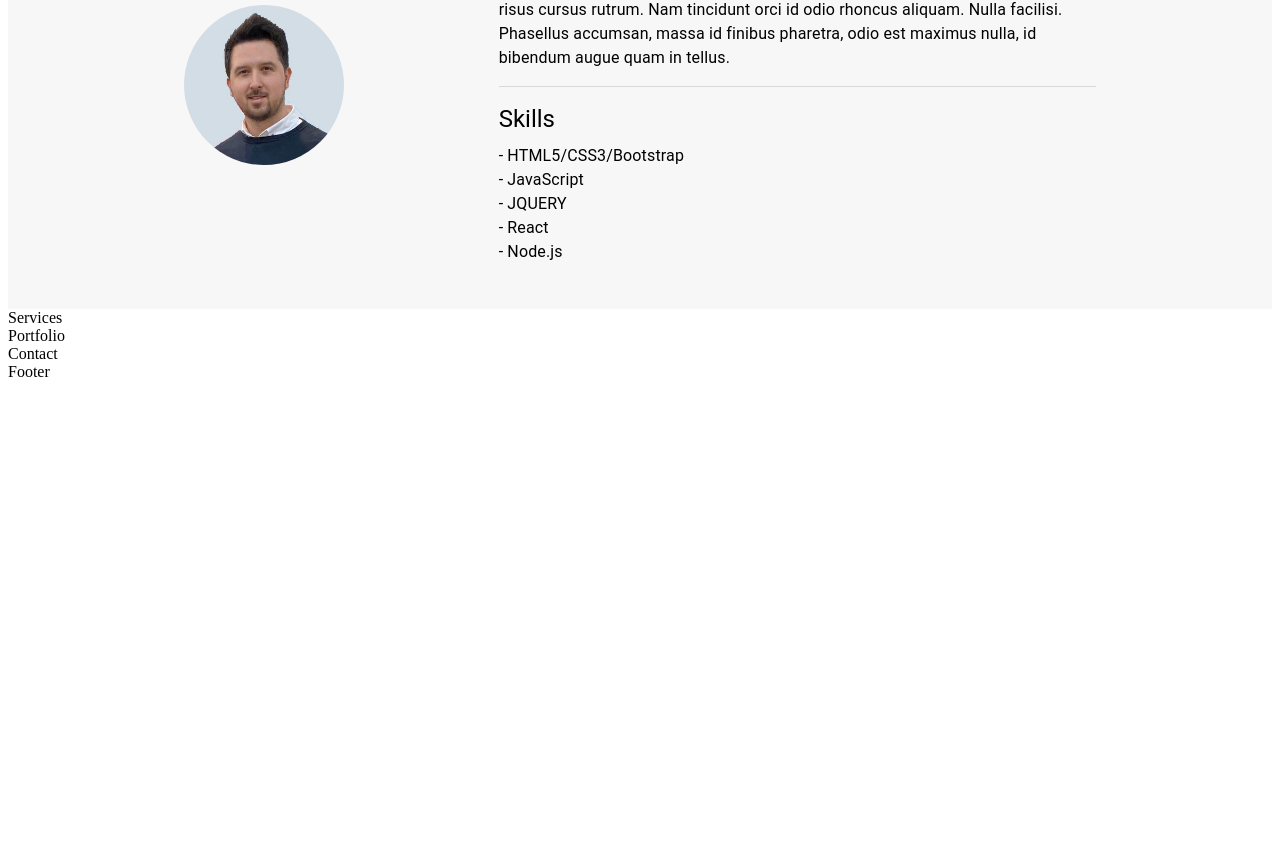
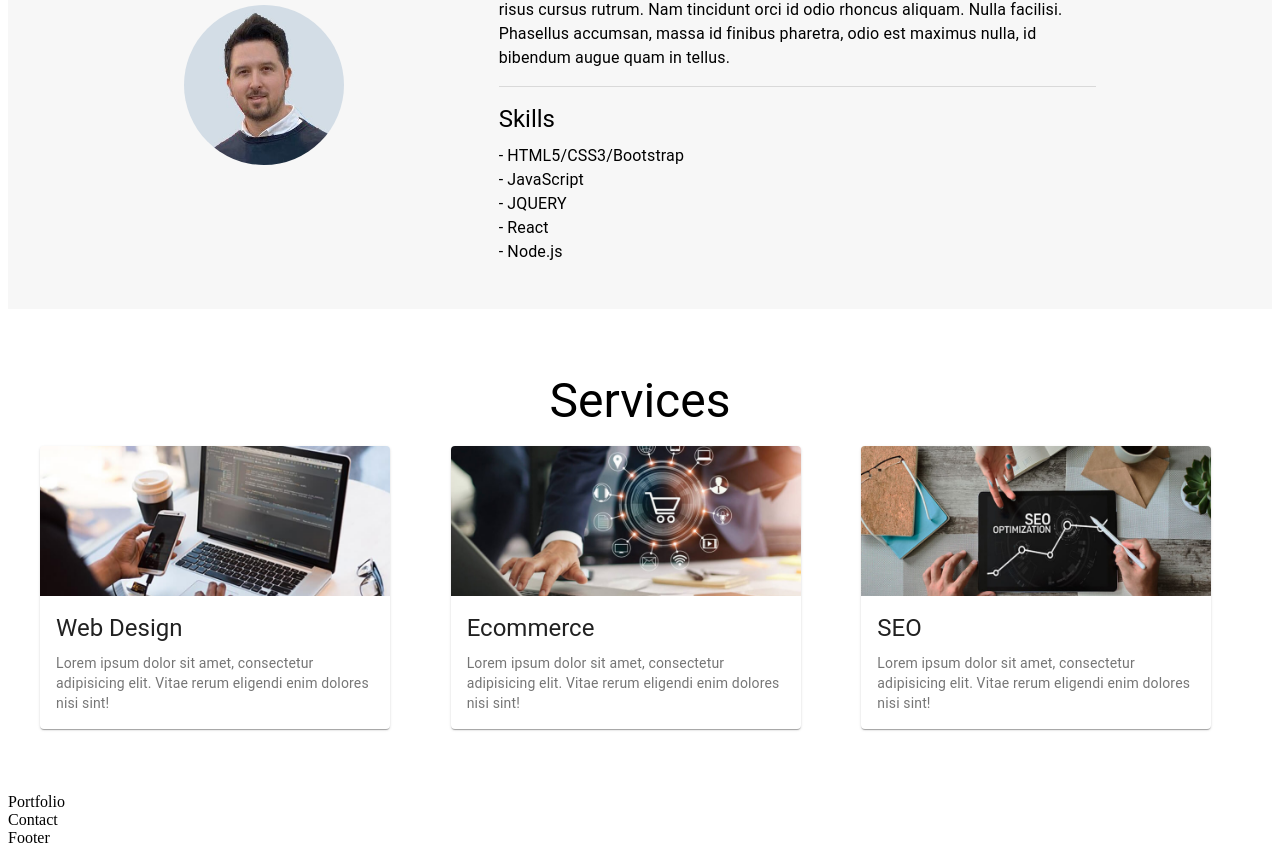
Before and after one commit to ozgencmardi/portfolio-react, a React (Create React App) app in the folder reactportfolio/: page / in a window 1280 px wide. Shown: the part 705-1560 px from the top of the page. Before the commit the page ends 1094 px from the top, so only its background shows below. Built offline with nearby package versions, Linux system fonts and the light colour scheme.

Commit message:
Services page updated

```diff
--- a/package.json
+++ b/package.json
@@ -1,6 +1,7 @@
 {
   "dependencies": {
     "@fortawesome/react-fontawesome": "^0.2.0",
+    "@material-ui/core": "^4.12.4",
     "bootstrap": "^5.2.3"
   }
 }
--- a/reactportfolio/src/components/Services.js
+++ b/reactportfolio/src/components/Services.js
@@ -1,9 +1,100 @@
 import React from 'react';
+import { makeStyles } from '@material-ui/core/styles';
+import {
+  Grid,
+  Typography,
+  Card,
+  CardActionArea,
+  CardContent,
+  CardMedia,
+} from '@material-ui/core';
+import webDesignImg from '../img/web-design.jpg';
+import graphicDesignImg from '../img/ecommerce.jpg';
+import mobileAppImg from '../img/seo.jpg';
 
-function Services () {
+const useStyles = makeStyles((theme) => ({
+  servicesContainer: {
+    padding: theme.spacing(8, 0),
+    maxWidth: 1200,
+    margin: '0 auto',
+  },
+  serviceCard: {
+    maxWidth: 350,
+  },
+  serviceImage: {
+    height: 150,
+  },
+}));
+
+function Services() {
+  const classes = useStyles();
+
   return (
-    <div>Services</div>
+    <div className={classes.servicesContainer} id="services">
+      <Typography component="h3" variant="h3" align="center" gutterBottom>
+        Services
+      </Typography>
+      <Grid container spacing={4} justify="center">
+        <Grid item xs={12} md={4}>
+          <Card className={classes.serviceCard}>
+            <CardActionArea>
+              <CardMedia
+                className={classes.serviceImage}
+                image={webDesignImg}
+                title="Web Design"
+              />
+              <CardContent>
+                <Typography gutterBottom variant="h5" component="h2">
+                  Web Design
+                </Typography>
+                <Typography variant="body2" color="textSecondary" component="p">
+                Lorem ipsum dolor sit amet, consectetur adipisicing elit. Vitae rerum eligendi enim dolores nisi sint!
+                </Typography>
+              </CardContent>
+            </CardActionArea>
+          </Card>
+        </Grid>
+        <Grid item xs={12} md={4}>
+          <Card className={classes.serviceCard}>
+            <CardActionArea>
+              <CardMedia
+                className={classes.serviceImage}
+                image={graphicDesignImg}
+                title="Graphic Design"
+              />
+              <CardContent>
+                <Typography gutterBottom variant="h5" component="h2">
+                  Ecommerce
+                </Typography>
+                <Typography variant="body2" color="textSecondary" component="p">
+                Lorem ipsum dolor sit amet, consectetur adipisicing elit. Vitae rerum eligendi enim dolores nisi sint!
+                </Typography>
+              </CardContent>
+            </CardActionArea>
+          </Card>
+        </Grid>
+        <Grid item xs={12} md={4}>
+          <Card className={classes.serviceCard}>
+            <CardActionArea>
+              <CardMedia
+                className={classes.serviceImage}
+                image={mobileAppImg}
+                title="Mobile App Development"
+              />
+              <CardContent>
+                <Typography gutterBottom variant="h5" component="h2">
+                  SEO
+                </Typography>
+                <Typography variant="body2" color="textSecondary" component="p">
+                Lorem ipsum dolor sit amet, consectetur adipisicing elit. Vitae rerum eligendi enim dolores nisi sint!
+                </Typography>
+              </CardContent>
+            </CardActionArea>
+          </Card>
+        </Grid>
+      </Grid>
+    </div>
   );
-};
+}
 
 export default Services;
```
Also changed, not shown: 1 other file (tests, documents, lock files or other folders).
